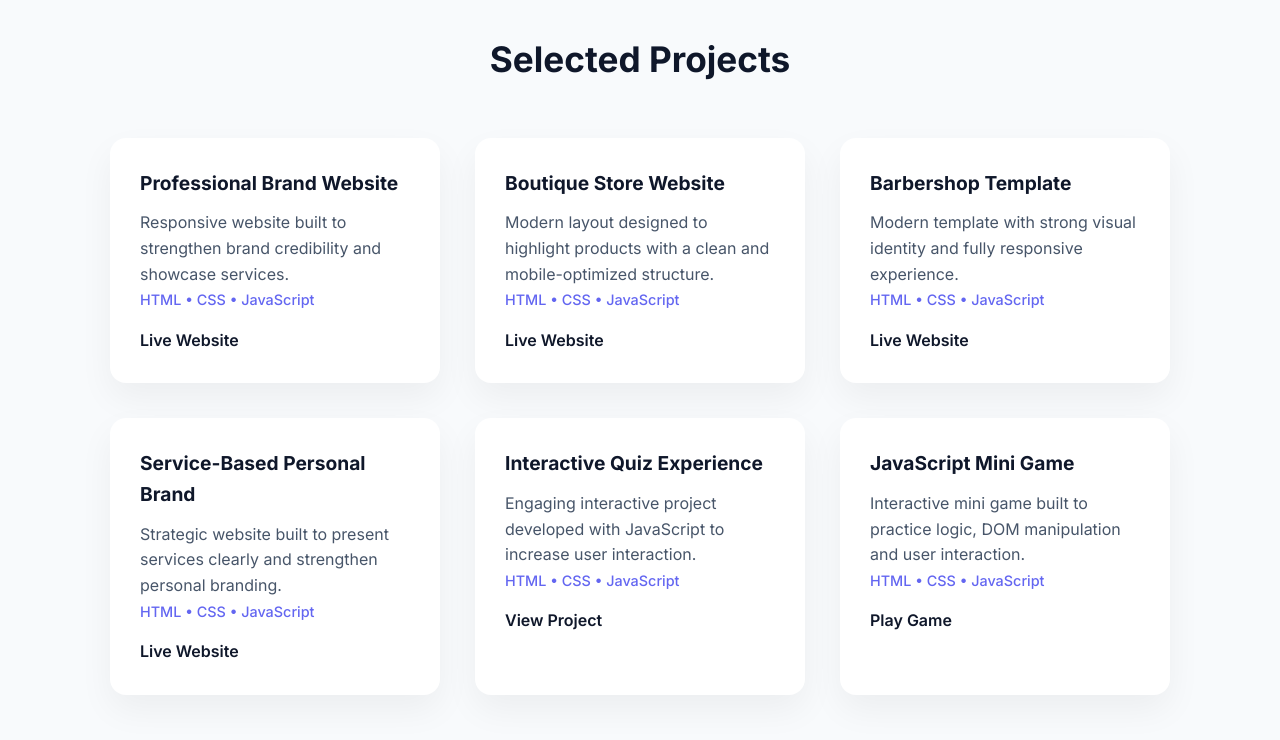
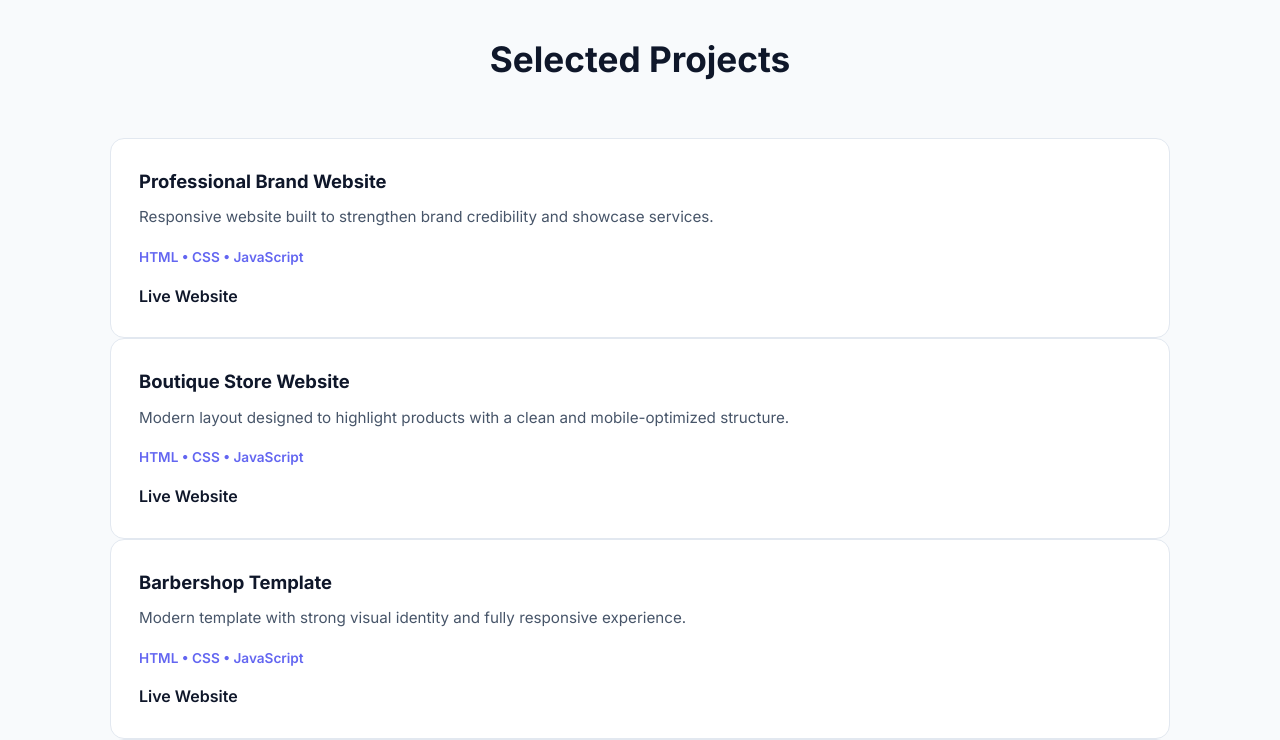
Before and after one commit to joycekobaiassi/meu-portfolio, a plain HTML site: page index.html in a window 1280 px wide. Shown: the part 1040-1780 px from the top of the page. Drawn offline with Linux system fonts and the light colour scheme.

Commit message:
Update style.css

```diff
--- a/style.css
+++ b/style.css
@@ -96,47 +96,44 @@ body {
 
 /* PROJECT GRID */
 
-.projects-grid {
-  display: grid;
-  grid-template-columns: repeat(3, 1fr);
-  gap: 35px;
-}
-
 .card {
   background: #ffffff;
-  padding: 30px;
-  border-radius: 16px;
-  box-shadow: 0 15px 35px rgba(0,0,0,0.05);
-  transition: 0.3s ease;
-  color: #0f172a;
+  padding: 28px;
+  border-radius: 14px;
+  border: 1px solid #e2e8f0;
+  transition: all 0.25s ease;
 }
 
 .card:hover {
   transform: translateY(-6px);
-  box-shadow: 0 25px 45px rgba(0,0,0,0.08);
+  box-shadow: 0 20px 40px rgba(15, 23, 42, 0.08);
 }
 
 .card h4 {
-  margin-bottom: 12px;
-  font-size: 1.2rem;
+  font-size: 1.15rem;
+  margin-bottom: 10px;
+  color: #0f172a;
 }
 
 .card p {
+  font-size: 0.95rem;
   color: #475569;
+  line-height: 1.5;
+  margin-bottom: 15px;
 }
 
 .card span {
-  font-size: 0.9rem;
+  font-size: 0.85rem;
   color: #6366f1;
-  font-weight: 500;
+  font-weight: 600;
 }
 
 .card a {
   display: inline-block;
-  margin-top: 15px;
-  text-decoration: none;
+  margin-top: 14px;
   font-weight: 600;
   color: #0f172a;
+  text-decoration: none;
 }
 
 .card a:hover {
```
